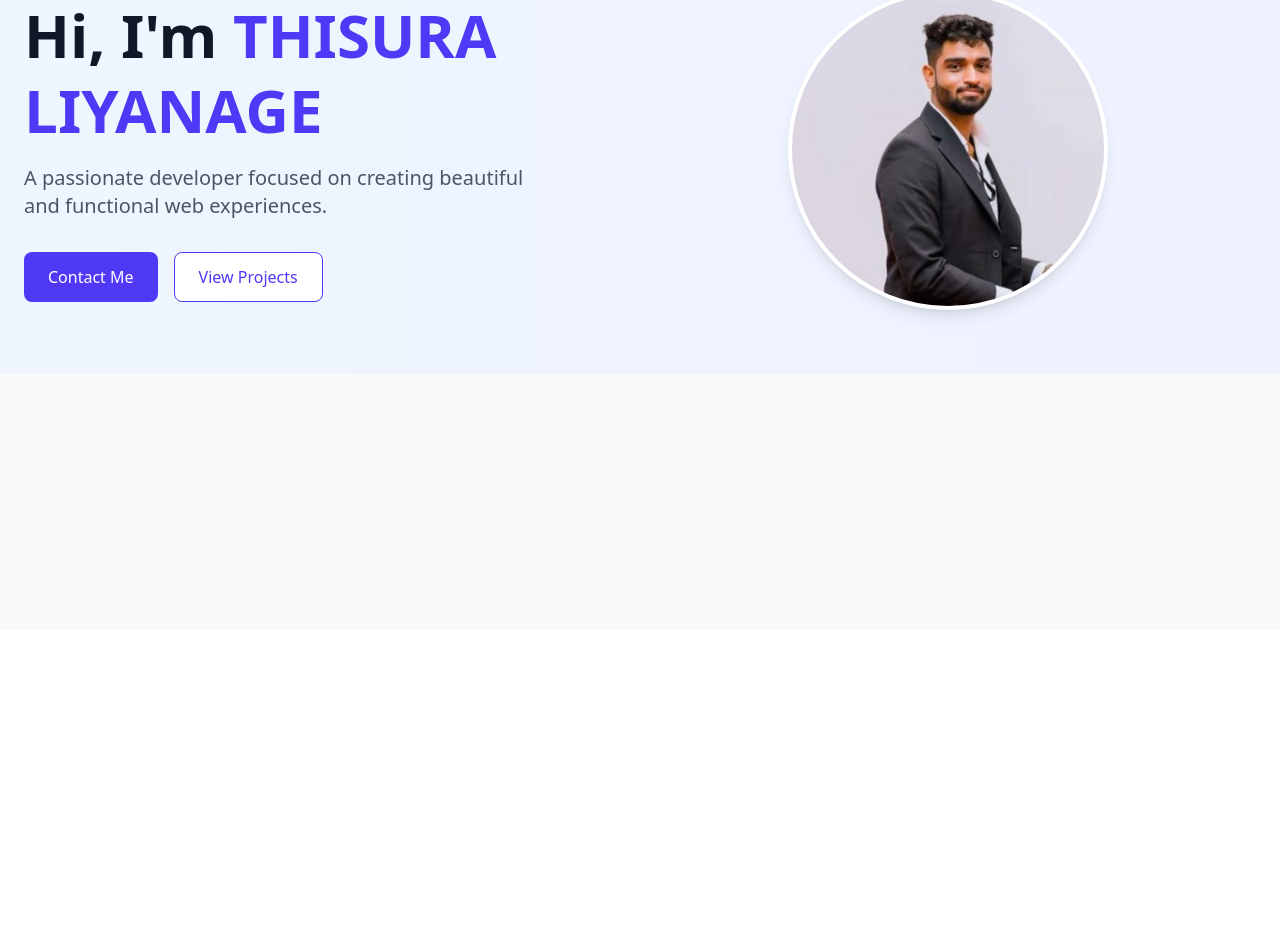
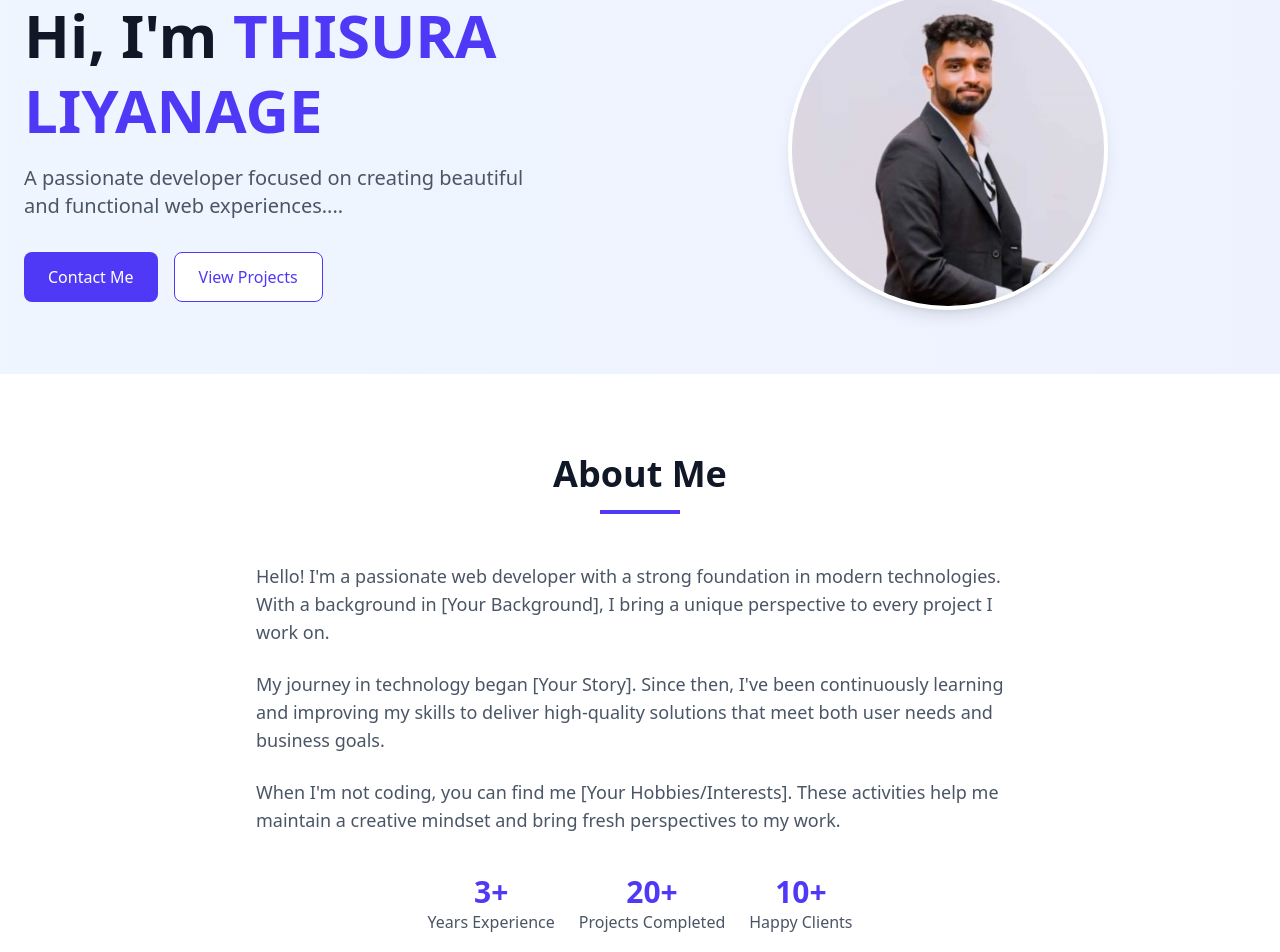
Before and after one commit to Thisura2001/portfolio-react, a React (Vite) app: page / in a window 1280 px wide. Shown: the part 170-1122 px from the top of the page. Before the commit the page ends 800 px from the top, so only its background shows below. Built offline with nearby package versions, Linux system fonts and the light colour scheme.

Commit message:
add about section

```diff
--- a/src/App.tsx
+++ b/src/App.tsx
@@ -1,6 +1,7 @@
 import { Hero } from "./Component/Hero";
 import { NavBar } from "./Component/NavBar"
 import { useEffect, useState } from "react";
+import {About} from "./Component/About.tsx";
 
 function App() {
   const [darkMode, setDarkMode] = useState(() => {
@@ -21,6 +22,7 @@ function App() {
     <div className="bg-gray-50 dark:bg-gray-900 min-h-screen">
       <NavBar darkMode={darkMode} setDarkMode={setDarkMode} />
       <Hero/>
+      <About/>
     </div>
   )
 }
--- /dev/null
+++ b/src/Component/About.tsx
@@ -0,0 +1,58 @@
+
+export const About = () => {
+    return (
+        <section id="about" className="py-20 bg-white dark:bg-gray-800 w-full">
+            <div className="container mx-auto px-4 md:px-6">
+                <div className="text-center mb-12">
+                    <h2 className="text-3xl md:text-4xl font-bold text-gray-900 dark:text-white">
+                        About Me
+                    </h2>
+                    <div className="w-20 h-1 bg-indigo-600 dark:bg-indigo-400 mx-auto mt-4"></div>
+                </div>
+                <div className="max-w-3xl mx-auto">
+                    <p className="text-lg text-gray-600 dark:text-gray-300 mb-6">
+                        Hello! I'm a passionate web developer with a strong foundation in
+                        modern technologies. With a background in [Your Background], I bring
+                        a unique perspective to every project I work on.
+                    </p>
+                    <p className="text-lg text-gray-600 dark:text-gray-300 mb-6">
+                        My journey in technology began [Your Story]. Since then, I've been
+                        continuously learning and improving my skills to deliver
+                        high-quality solutions that meet both user needs and business goals.
+                    </p>
+                    <p className="text-lg text-gray-600 dark:text-gray-300 mb-6">
+                        When I'm not coding, you can find me [Your Hobbies/Interests]. These
+                        activities help me maintain a creative mindset and bring fresh
+                        perspectives to my work.
+                    </p>
+                    <div className="mt-10 flex justify-center gap-6">
+                        <div className="text-center">
+                            <div className="text-3xl font-bold text-indigo-600 dark:text-indigo-400">
+                                3+
+                            </div>
+                            <div className="text-gray-600 dark:text-gray-300">
+                                Years Experience
+                            </div>
+                        </div>
+                        <div className="text-center">
+                            <div className="text-3xl font-bold text-indigo-600 dark:text-indigo-400">
+                                20+
+                            </div>
+                            <div className="text-gray-600 dark:text-gray-300">
+                                Projects Completed
+                            </div>
+                        </div>
+                        <div className="text-center">
+                            <div className="text-3xl font-bold text-indigo-600 dark:text-indigo-400">
+                                10+
+                            </div>
+                            <div className="text-gray-600 dark:text-gray-300">
+                                Happy Clients
+                            </div>
+                        </div>
+                    </div>
+                </div>
+            </div>
+        </section>
+    );
+};
--- a/src/Component/Hero.tsx
+++ b/src/Component/Hero.tsx
@@ -12,7 +12,7 @@ export const Hero = () => {
           </h1>
           <p className="mt-4 text-xl text-gray-600 dark:text-gray-300 max-w-lg">
             A passionate developer focused on creating beautiful and functional
-            web experiences.
+            web experiences....
           </p>
           <div className="mt-8 flex flex-wrap gap-4 justify-center md:justify-start">
             <button
```
